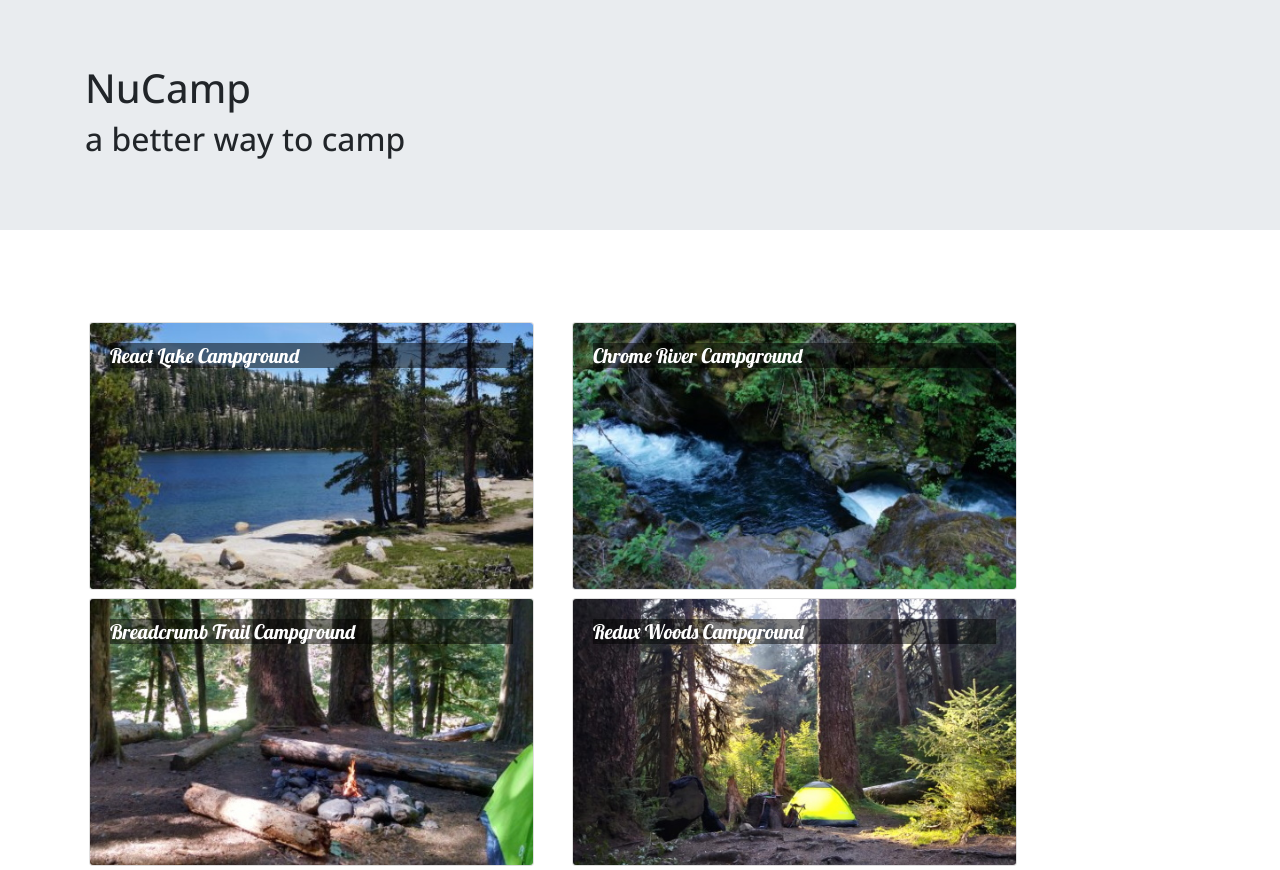
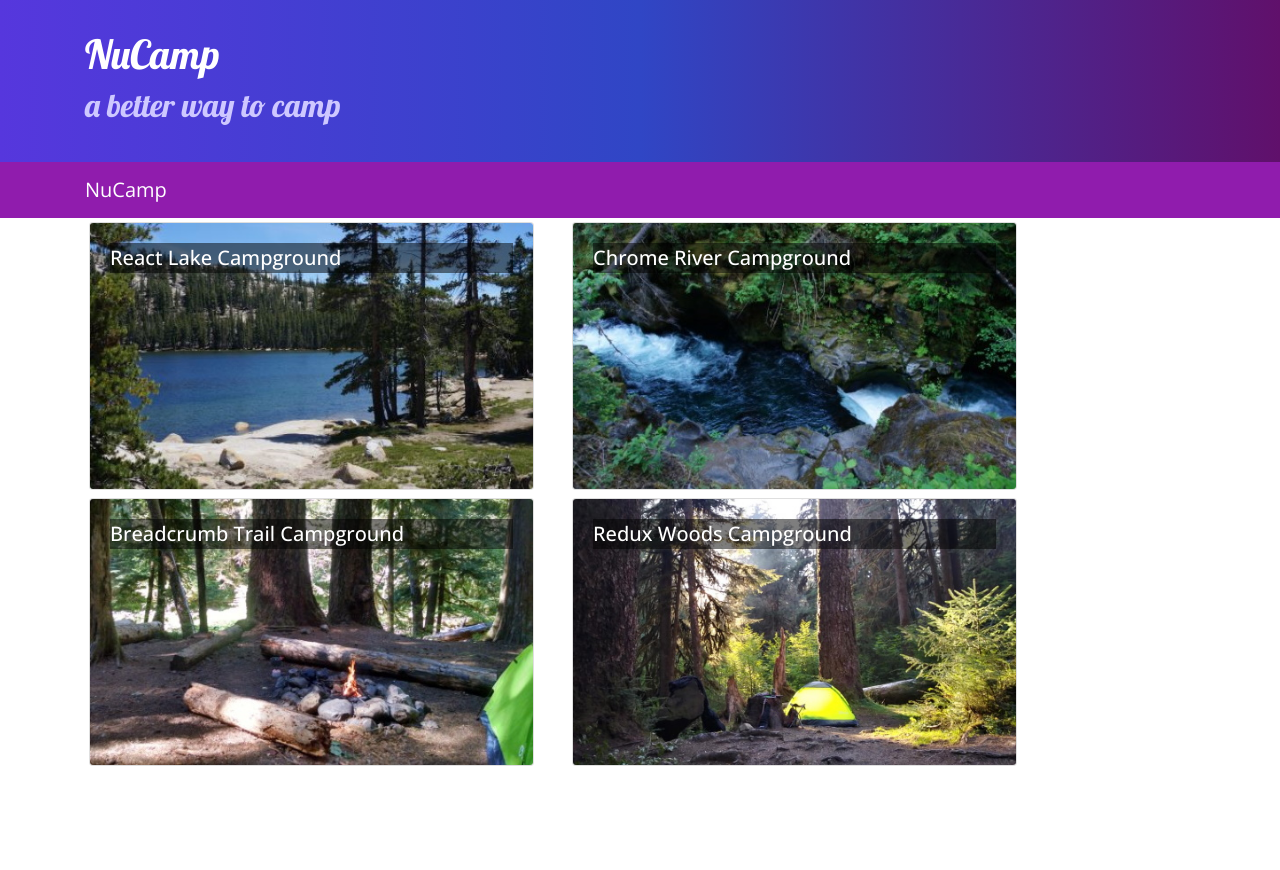
Before and after one commit to kweisse1/nucampsite-React, a React (Create React App) app: page / in a window 1280 px wide. After the commit the page ends 800 px from the top, so only its background shows below. Built offline with nearby package versions, Linux system fonts and the light colour scheme.

Commit message:
jumbotron and navbar stylings

```diff
--- a/src/App.css
+++ b/src/App.css
@@ -2,12 +2,46 @@
   font-family:"Open Sans", sans-serif;
 }
 
-/* this is possible with the font shorthand proprety in CSS */
+h1, h2, h3, .card-body>.card-title{
+  font-family: "Lobster", cursive;
+}
+
 .card-title {
-  font: 500 1.25rem "Lobster", cursive;
+  font-weight: 500;
+  font-size: 1.25rem;
+}
+
+h2 {
+  color: #3046C5;
 }
 
 .card-img-overlay .card-title {
   color: white;
   background-color: rgba(0 ,0, 0, 0.5);
 }
+
+.row-content {
+  padding: 50px 0;
+  border-bottom: 1px ridge;
+  min-height: 200px;
+}
+
+.site-footer {
+  background-image: linear-gradient(#CEC8FF, white);
+  padding: 20px 0;
+}
+
+.jumbotron {
+  margin: 0;
+  padding: 30px;
+  background-image: linear-gradient(to right, #5637DD, #3046C5, #60106B);
+  color: white;
+}
+
+.jumbotron h2 {
+  color: #CEC8FF;
+}
+
+.navbar-dark {
+  background-color: #901CAD;
+}
```
